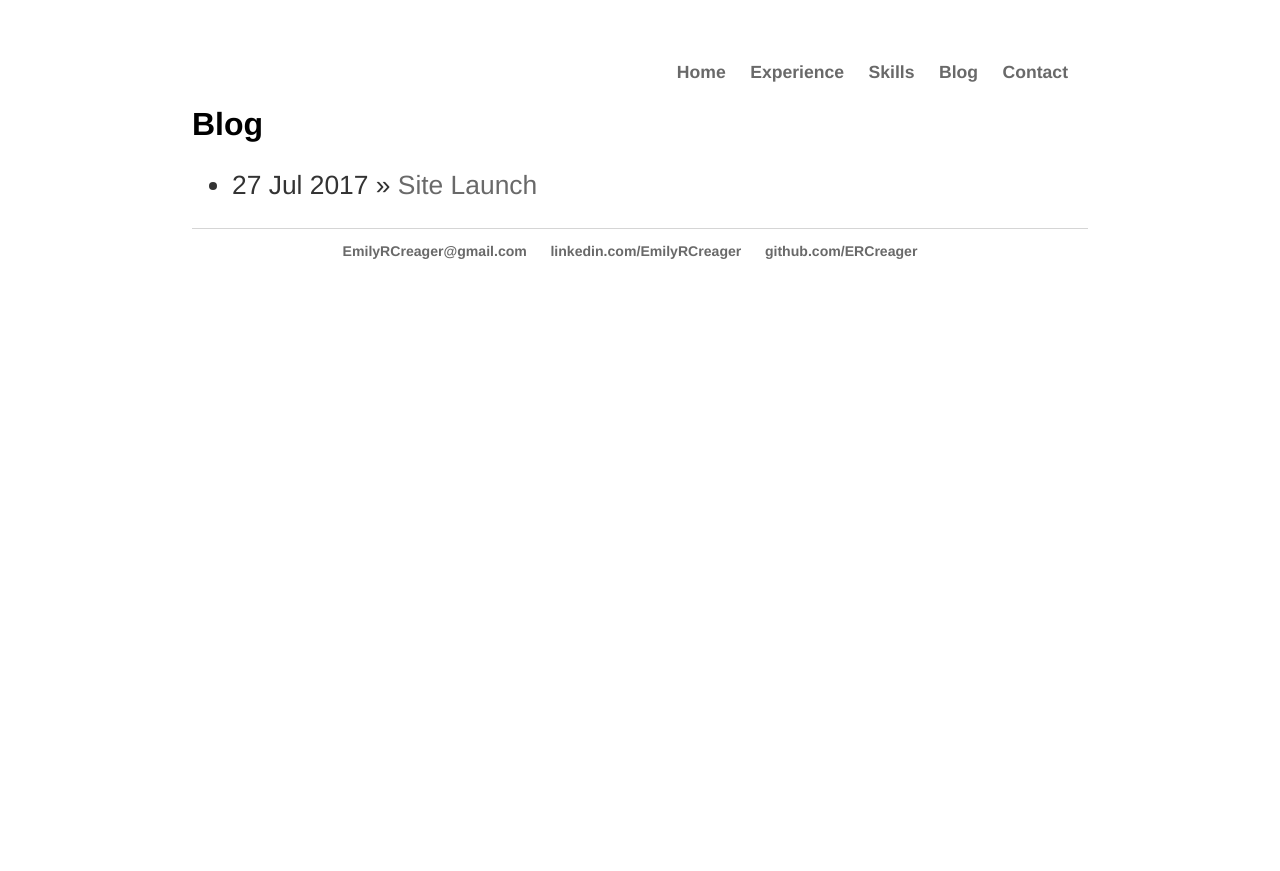
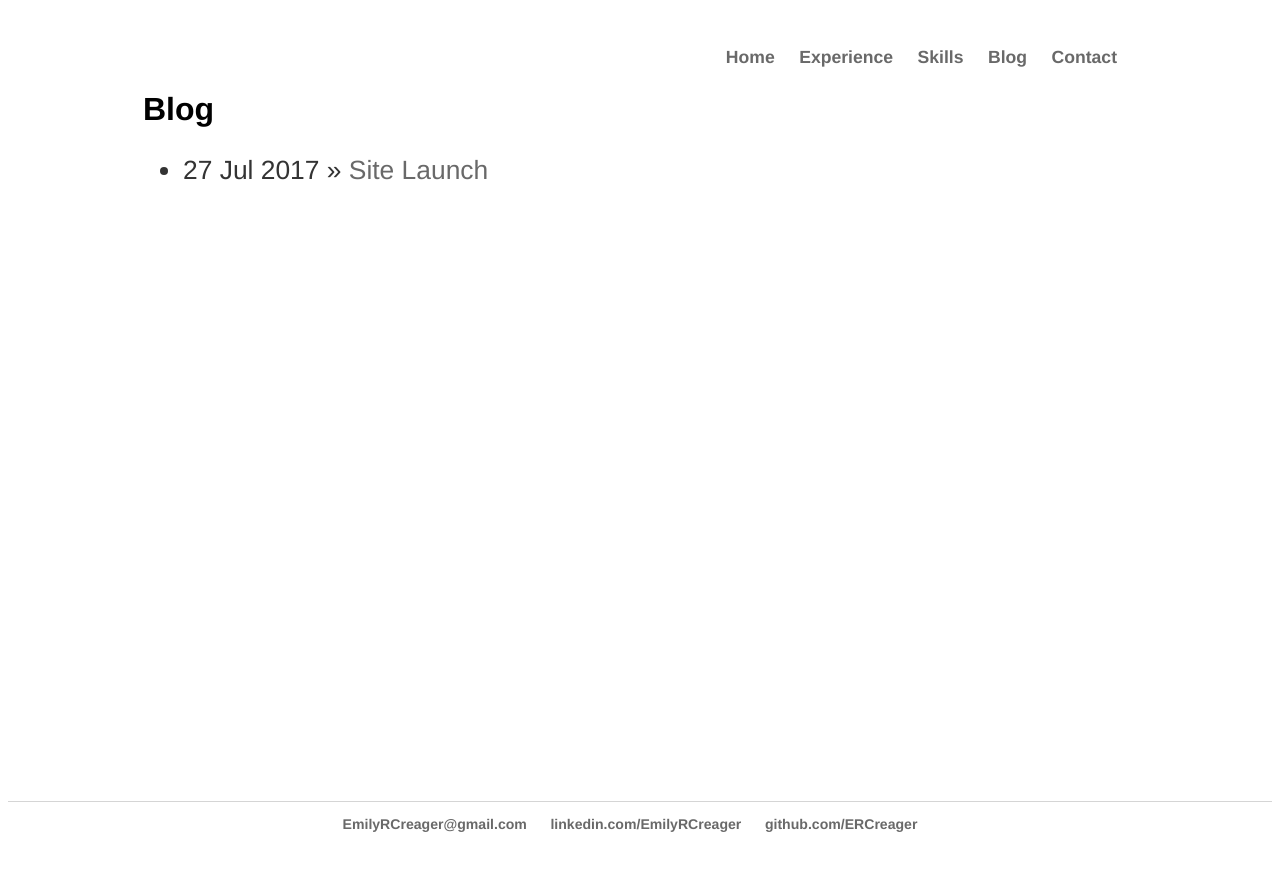
Before and after one commit to ercreager/ercreager.github.io, a Jekyll site: the page built from blog/index.html, in a window 1280 px wide. Shown: the top 871 px of the page. Built offline with Jekyll 4.4.1, drawn with Linux system fonts in a browser that asks for light colours.

Commit message:
Modified main.css to push footer to bottom on all pages regardless of content amount

```diff
--- a/_layouts/default.html
+++ b/_layouts/default.html
@@ -6,8 +6,8 @@
 			<!-- link to main stylesheet -->
 			<link rel="stylesheet" type="text/css" href="/css/main.css">
 		</head>
-		<body>
-			<nav>
+		<body><div id="body">
+			<div id=header"><nav>
 	    		<ul>
 	        		<li><a href="/">Home</a></li>
 	        		<li><a href="/experience">Experience</a></li>
@@ -15,20 +15,22 @@
 		        	<li><a href="/blog">Blog</a></li>
 				<li><a href="/contact">Contact</a></li>
 	    		</ul>
-			</nav>
+			</nav></div><!--End header div -->
 			<div class="content">
 
 			{{ content }}
 
-			</div><!-- /.container -->
-			<footer>
+			</div><!-- End content div -->
+</div><!-- End body div -->
+			<div id="footer"><footer>
 	    		<ul>
 	        		<li><a href="mailto:emilyrcreager@gmail.com">EmilyRCreager@gmail.com</a></li>
 
 				<li><a href="https://linkedin.com/in/emilyrcreager">linkedin.com/EmilyRCreager</a></li>
 				<li><a href="https://github.com/ercreager">github.com/ERCreager</a></li>
 				</ul>
-			</footer>
+			</div><!-- End footer div-->
+</footer>
+
 		</body>
-
 	</html>
--- a/css/main.css
+++ b/css/main.css
@@ -1,7 +1,16 @@
-body {
-    margin: 60px auto;
-    width: 70%;
+html, body {
     font-family:'Helvetica', 'Arial', 'Sans-Serif';
+}
+#body{
+    margin: 5vh 15vh 0vh 15vh;
+    min-height: calc(100vh - 16vh);
+}
+#footer {
+    clear: both;
+    border-top: 1px solid #d5d5d5;
+    font-size: 0.8em;
+    text-align: center;
+    height: 9vh;   /* Height of the footer */
 }
 nav{
     text-align: right;
@@ -33,15 +42,9 @@
     line-height: 1.4em;
     color: #333;
 }
-footer {
-    clear: both;
-    border-top: 1px solid #d5d5d5;
-    font-size: .8em;
-    text-align: center;
-}
 ul.posts {
-	markin: 20px auto 40px;
-	font-size: 1.5em;
+    markin: 20px auto 40px;
+    font-size: 1.5em;
 }
 #FountainPhoto {
     width: 20%;
```
